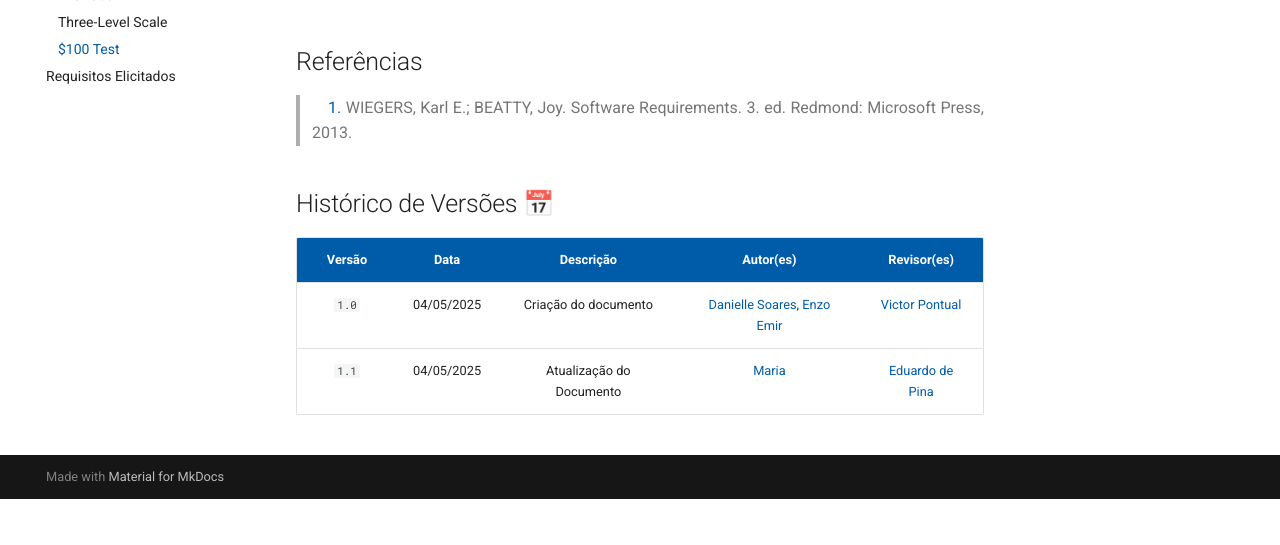
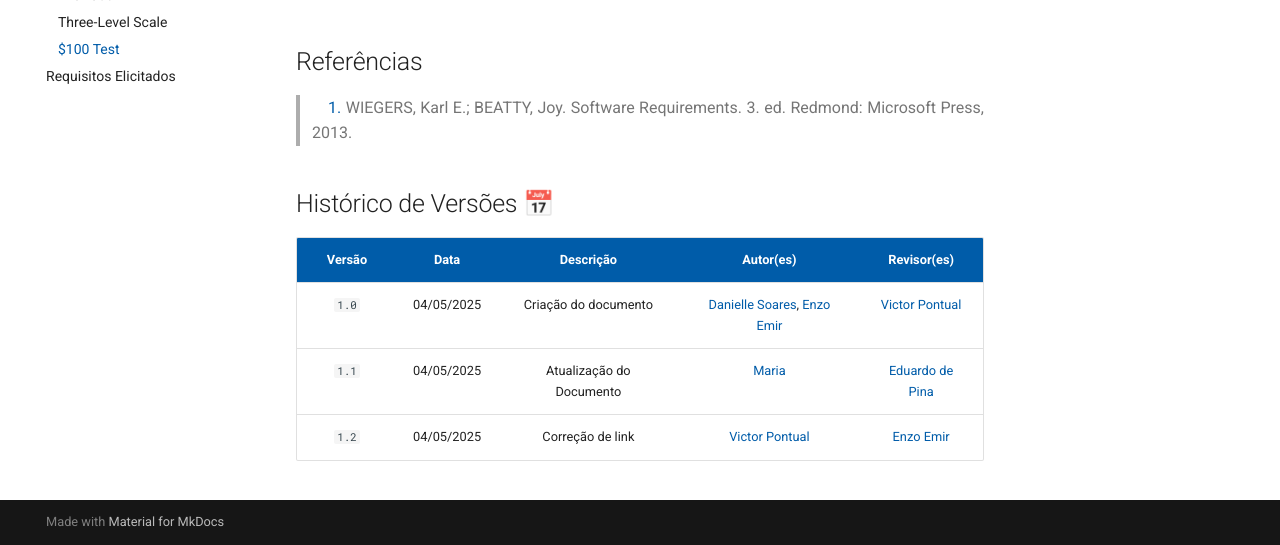
Before and after one commit to eduardodpms/REQ-FGTS, an MkDocs documentation site: the page built from docs/Elicitacao/Tecnicas-de-Priorizacao/100-Test.md, in a window 1280 px wide and 900 px high, scrolled down 9010 px, cut to the strip 355-900 px from the top of the window. Built offline with MkDocs 1.6.1 and Material for MkDocs 9.7.7, drawn with Linux system fonts in a browser that asks for light colours; comment, search, counter and statistics services are not loaded; before the commit the page ends 9864 px from its top, so only the background shows below that.

Commit message:
Update 100-Test.md

```diff
--- a/docs/Elicitacao/Tecnicas-de-Priorizacao/100-Test.md
+++ b/docs/Elicitacao/Tecnicas-de-Priorizacao/100-Test.md
@@ -139,3 +139,4 @@ A técnica foi aplicada de forma individual, sendo que cada participante aplicou
 | :-: | :-: | :-: | :-: | :-: |
 | `1.0`  | 04/05/2025 | Criação do documento | [Danielle Soares](https://github.com/danielle-soaress), [Enzo Emir](https://github.com/EnzoEmir) | [Victor Pontual](https://github.com/VictorPontual) |
 | `1.1`  | 04/05/2025 | Atualização do Documento | [Maria](https://github.com/dudaa28) | [Eduardo de Pina](https://github.com/eduardodpms) |
+| `1.2`  | 04/05/2025 | Correção de link | [Victor Pontual](https://github.com/VictorPontual) | [Enzo Emir](https://github.com/EnzoEmir) |
```
